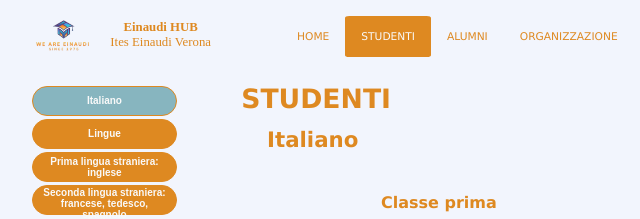
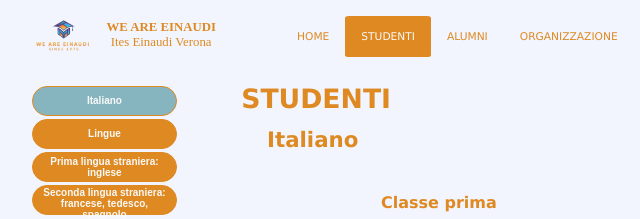
Before and after one commit to ItesEinaudiVerona/3A-ITESEINAUDI-ACADEMY, a plain HTML site: page Studenti.html in a window 1280 px wide. Shown: the top 219 px of the page, 105-745 px from the left. Drawn offline with nearby package versions, Linux system fonts and the light colour scheme; a script that the page names is missing; a web font is replaced by a local one.

Commit message:
Update Studenti.html

```diff
--- a/Studenti.html
+++ b/Studenti.html
@@ -19,10 +19,10 @@
     <nav>
       <div id="logo">
         <img src="images/logo.png" alt="logo">
-        <div id="logo-text">
-          <span>Einaudi HUB</span>
-          <span>Ites Einaudi Verona</span>
-        </div>
+      <div id="logo-text">
+         <span>WE ARE EINAUDI</span>
+         <span>Ites Einaudi Verona</span>
+      </div>
       </div>
       <div class="navbar" id="nav">
         <a href="index.html">HOME</a>
```
